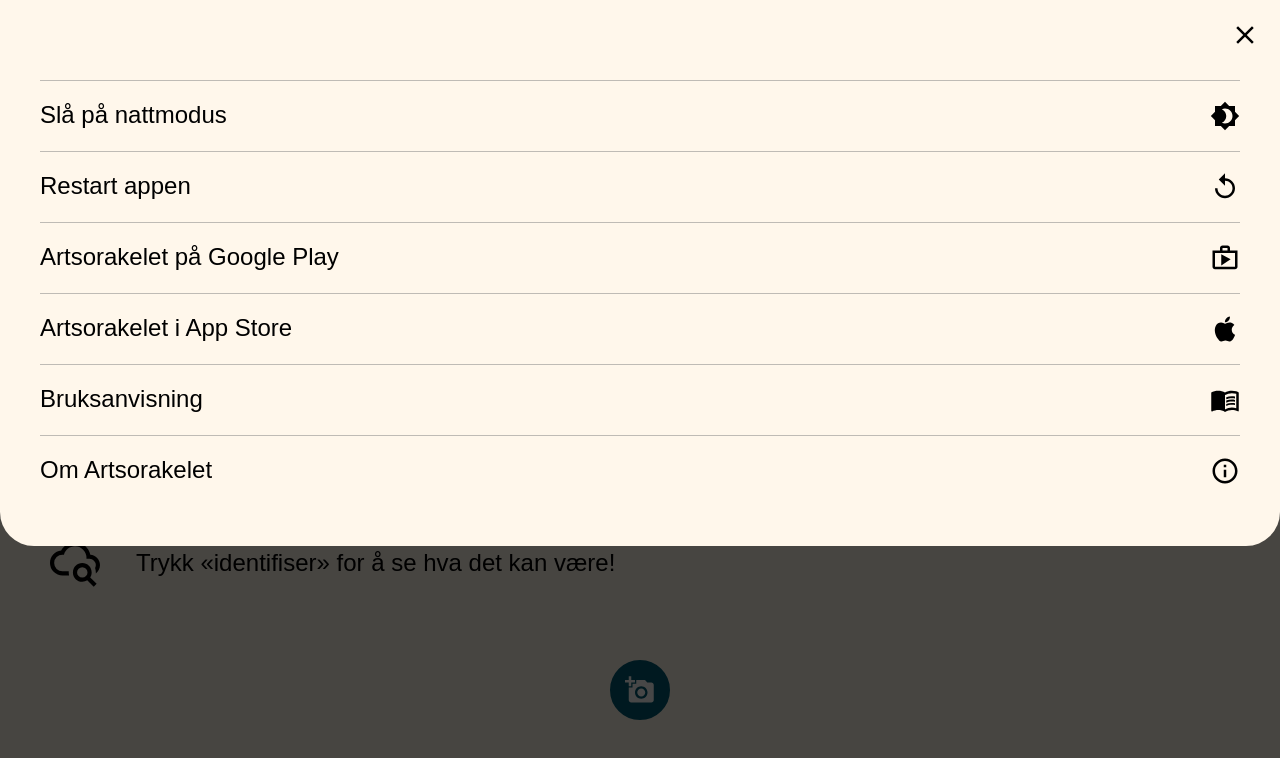
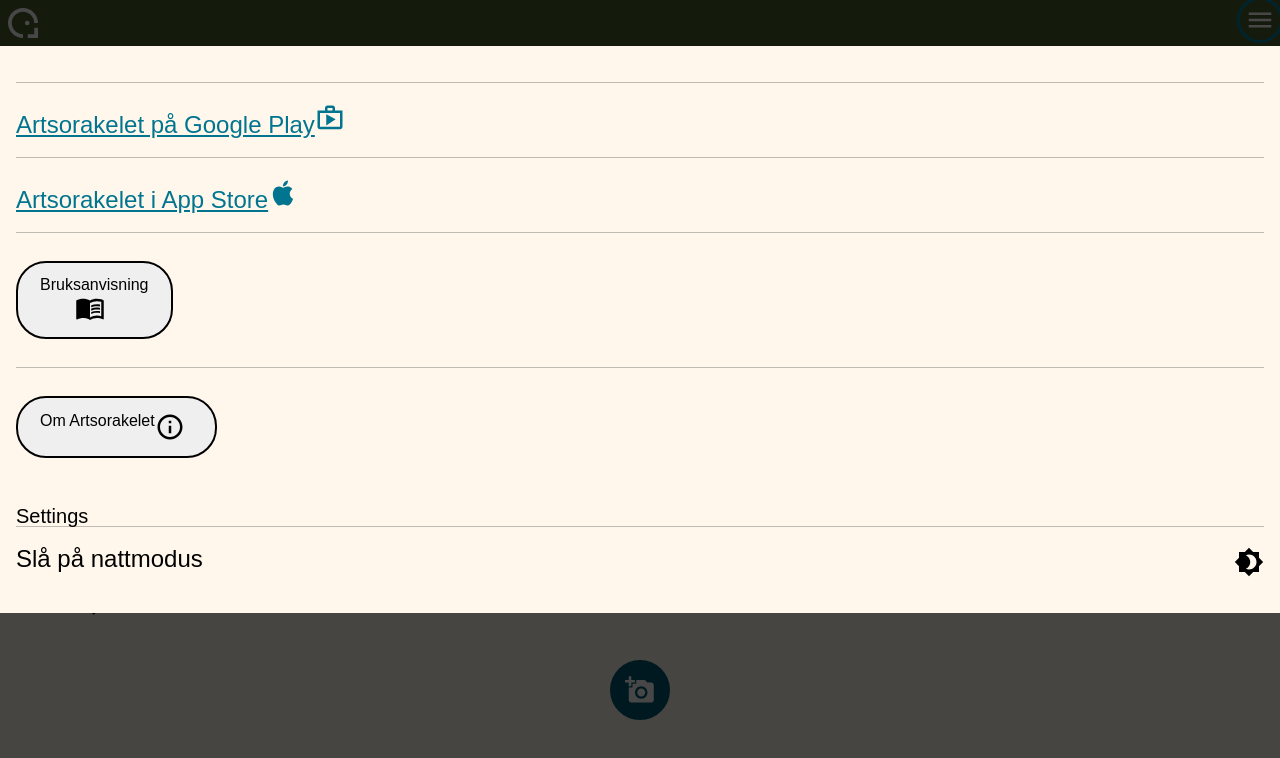
Before and after one commit to Artsdatabanken/orakel_web, a React (Create React App) app: page / in a window 1280 px wide. Both pictures are taken after a click on the button 1252 px from the left and 28 px from the top of the page. Shown: the top 758 px of the page. Built offline with nearby package versions, Linux system fonts and the light colour scheme.

Commit message:
starting to correct mark-up for navigation. NOT done

```diff
--- a/public/index.html
+++ b/public/index.html
@@ -51,9 +51,7 @@
 
     <title>Artsorakel</title>
   </head>
-  <body>
+  <body id="root">
     <noscript>You need to enable JavaScript to run this app.</noscript>
-    <div id="root"></div>
-
   </body>
 </html>
--- a/src/App.css
+++ b/src/App.css
@@ -45,6 +45,7 @@
   --fresh-water-blue-10:#E6EFF1;
   --info:var(--fresh-water-blue);
 
+  --header-height:46px;
   --base-size:8px;
   --half-size:4px;
   --double-size:16px;
@@ -477,7 +478,7 @@
 
 .topBar {
   width: 100%;
-  height: 0px;
+  height: var(--header-height);;
   position: relative;
   flex-grow: 0;
   top: 0;
@@ -752,6 +753,17 @@
   background-color: hsla(0, 0%, 50%, 0.5);
 }
 
+.menu{
+  background:var(--box-clr);
+  padding:var(--double-size);
+  margin-top:var(--header-height);
+  max-height:calc(100% - var(--header-height));
+}
+
+nav ul{
+  padding: 0;
+}
+
 .menuItem {
   display: flex;
   flex-direction: row;
@@ -761,18 +773,13 @@
   font-size: 1.2rem;
   font-weight: 400;
   cursor: pointer;
+
 }
 
 .menuItem:active {
   background-color: var(--overlay-color);
 }
 
-
-
-#menu a {
-  text-decoration: none;
-  color: inherit;
-}
 
 .resultRow {
   display: flex;
--- a/src/App.js
+++ b/src/App.js
@@ -173,53 +173,7 @@
           (darkMode ? " darkmode" : " lightmode")
         }
       >
-        {/* Modal med les mer om artsinfo */}
-        <div
-          id="modal"
-          className={
-            "modal " +
-            (!!chosenPrediction | aboutVisible | extendedManualVisible
-              ? "visible"
-              : "invisible")
-          }
-        onClick={closeModal}
-        >
-          <div
-            className="content"
-            onClick={(e) => {
-              e.stopPropagation();
-            }}
-          >
-            <button onClick={closeModal} class="menu-button menu-icon icon-button inverted" title="Lukk menu" aria-label="Lukk meny"><CloseIcon  /></button>
 
-            {!!chosenPrediction && (
-              <ExtendedResult
-                result={chosenPrediction}
-                croppedImages={croppedImages}
-              />
-            )}
-
-            {aboutVisible && <About />}
-
-            {extendedManualVisible && <ExtendedManual />}
-          </div>
-        </div>
-
-        <div
-          id="menu"
-          className={"modal " + (menuVisible ? "visible" : "invisible")}
-          onClick={toggleMenu}
-        >
-          <Menu
-            resetImages={resetImages}
-            toggleDarkMode={toggleDarkMode}
-            toggleAbout={setAboutVisible}
-            toggleManual={setExtendedManualVisible}
-            darkMode={darkMode}
-          />
-        </div>
-
-        <div className="image-section">
         <div className="topBar">
           <button onClick={toggleMenu} className={
               "menu-button menu-icon icon-button" + (!inputStage && !resultStage ? " hidden" : "")
@@ -235,6 +189,25 @@
             }
           />
         </div>
+        {/* Modal med: meny? */}
+        <div
+          id="menu"
+          className={"modal " + (menuVisible ? "visible" : "invisible")}
+          onClick={toggleMenu}
+        >
+          <Menu
+            resetImages={resetImages}
+            toggleDarkMode={toggleDarkMode}
+            toggleAbout={setAboutVisible}
+            toggleManual={setExtendedManualVisible}
+            darkMode={darkMode}
+          />
+        </div>
+
+        {/* Faktisk appen */}
+        <div id="main">
+          <div className="image-section">
+
             <div
               className={
                 "topContent" + (!inputStage && !resultStage ? " expanded" : "")
@@ -339,6 +312,47 @@
 
             </div>
           </div>
+
+                  {/* Modal med overliggende lag, brukes til:
+          - les mer om artsinfo
+          - om artsdatabanken
+          - bruksannvisning
+
+          Hvorfor ligger den ØVERST? */}
+          <div
+            id="modal"
+            className={
+              "modal " +
+              (!!chosenPrediction | aboutVisible | extendedManualVisible
+                ? "visible"
+                : "invisible")
+            }
+          onClick={closeModal}
+          >
+            <div
+              className="content"
+              onClick={(e) => {
+                e.stopPropagation();
+              }}
+            >
+              <button onClick={closeModal} class="menu-button menu-icon icon-button inverted" title="Lukk menu" aria-label="Lukk meny"><CloseIcon  /></button>
+
+              {!!chosenPrediction && (
+                <ExtendedResult
+                  result={chosenPrediction}
+                  croppedImages={croppedImages}
+                />
+              )}
+
+              {aboutVisible && <About />}
+
+              {extendedManualVisible && <ExtendedManual />}
+            </div>
+          </div>
+        </div>
+
+
+
       </div>
     </React.Fragment>
   );
--- a/src/components/Menu.js
+++ b/src/components/Menu.js
@@ -8,7 +8,7 @@
 import MenuBookIcon from "@mui/icons-material/MenuBook";
 import ReplayIcon from "@mui/icons-material/Replay";
 
-function Menu({ resetImages, toggleDarkMode, darkMode, toggleAbout, toggleManual }) {
+function Menu({ resetImages, toggleDarkMode, darkMode, toggleAbout, toggleManual, toggleMenu }) {
 
   const openAbout = () => {
     toggleAbout(true);
@@ -19,49 +19,63 @@
   };
 
   return (
-    <div className="content">
-      <CloseIcon />
-      <div className="menuItem" onClick={toggleDarkMode}>
+
+     <nav class="menu">
+
+        <ul>
+          <li className="menuItem">
+            <a href="https://play.google.com/store/apps/details?id=no.artsdatabanken.orakel"
+                target="_blank"
+                rel="noopener noreferrer">
+              <span>Artsorakelet på Google Play</span>
+              <ShopOutlinedIcon />
+            </a>
+
+          </li>
+          <li className="menuItem">
+            <a
+              href="https://apps.apple.com/no/app/id1522271415"
+              target="_blank"
+              rel="noopener noreferrer"
+
+            >
+              <span>Artsorakelet i App Store</span>
+              <AppleIcon />
+            </a>
+          </li>
+
+          <li className="menuItem" >
+            <button onClick={openManual}>
+            <div>Bruksanvisning</div>
+            <MenuBookIcon /></button>
+          </li>
+
+          <li className="menuItem" >
+            <button onClick={openAbout} >
+            <span>Om Artsorakelet</span>
+            <InfoOutlinedIcon /></button>
+          </li>
+
+        </ul>
+
+      <h2>Settings</h2>
+      {/* Move to settings*/}
+        <div className="menuItem" onClick={toggleDarkMode}>
         <div>Slå {darkMode ? "av" : "på"} nattmodus</div>
         <Brightness4Icon />
       </div>
 
+
+
+   {/*
       <div className="menuItem" onClick={resetImages}>
         <div>Restart appen</div>
         <ReplayIcon />
-      </div>
-
-      <a
-        href="https://play.google.com/store/apps/details?id=no.artsdatabanken.orakel"
-        target="_blank"
-        rel="noopener noreferrer"
-        className="menuItem"
-      >
-        <div>Artsorakelet på Google Play</div>
-        <ShopOutlinedIcon />
-      </a>
+      </div>*/}
 
 
-      <a
-        href="https://apps.apple.com/no/app/id1522271415"
-        target="_blank"
-        rel="noopener noreferrer"
-        className="menuItem"
-      >
-        <div>Artsorakelet i App Store</div>
-        <AppleIcon />
-      </a>
+      </nav>
 
-      <div className="menuItem" onClick={openManual}>
-        <div>Bruksanvisning</div>
-        <MenuBookIcon />
-      </div>
-
-      <div className="menuItem" onClick={openAbout}>
-        <div>Om Artsorakelet</div>
-        <InfoOutlinedIcon />
-      </div>
-    </div>
   );
 }
 
```
Lines whose indentation alone changed are shown as unchanged.
